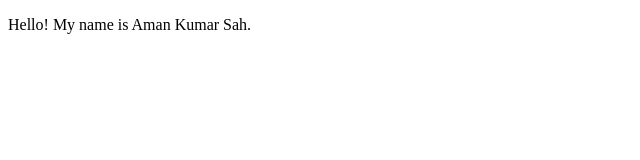
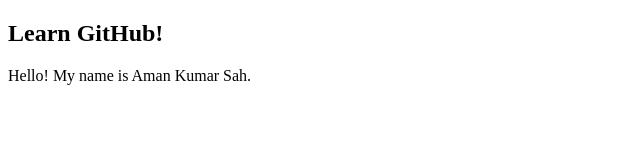
Before and after one commit to amansah15/Demo, a plain HTML site: page index.html in a window 1280 px wide. Shown: the whole page, without its empty margins (0-640 px from the left). Drawn offline with Linux system fonts and the light colour scheme.

Commit message:
added a heading

```diff
--- a/index.html
+++ b/index.html
@@ -6,6 +6,8 @@
     <title>Document</title>
 </head>
 <body>
+    <h2>Learn GitHub!</h2>
     <p>Hello! My name is Aman Kumar Sah.</p>
+
 </body>
 </html>
```
